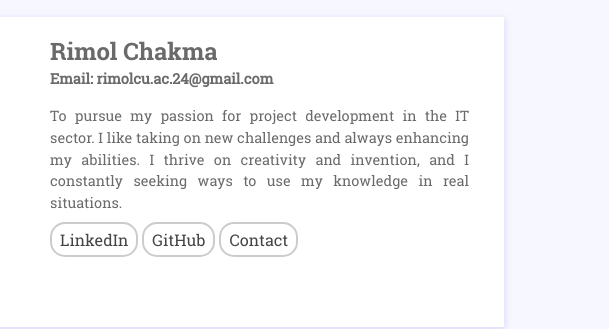
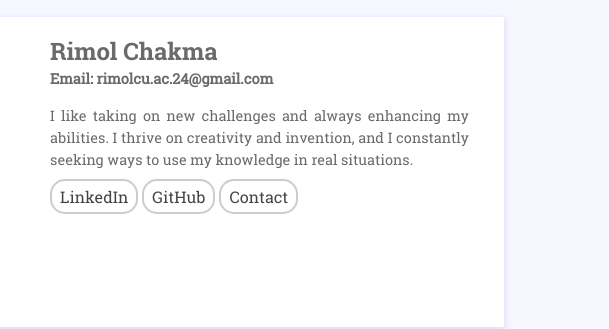
Before and after one commit to rimol-chakma/rimol-chakma.github.io, a plain HTML site: page index.html in a window 1280 px wide. Shown: the part 195-524 px from the top of the page, 671-1280 px from the left. Drawn offline with Linux system fonts and the light colour scheme.

Commit message:
Update index.html

```diff
--- a/index.html
+++ b/index.html
@@ -81,7 +81,7 @@
                                     <div class="col-sm-8">
                                         <h3>Rimol Chakma</h3>
                                         <b>Email: rimolcu.ac.24@gmail.com</b>
-                                        <p style="margin-bottom: 15px;">To pursue my passion for project development in the IT sector. I like taking on new challenges and always enhancing my abilities. I thrive on creativity and invention, and I constantly seeking ways to use my knowledge in real situations.</p>
+                                        <p style="margin-bottom: 15px;">I like taking on new challenges and always enhancing my abilities. I thrive on creativity and invention, and I constantly seeking ways to use my knowledge in real situations.</p>
                                         <a href="https://www.linkedin.com/in/rimol-chakma-b35395249/">LinkedIn</a> <a href="https://github.com/rimol-chakma">GitHub</a> <a href="mailto:rimolcu.ac.24@gmail.com">Contact</a>
                                     </div>
 
```
